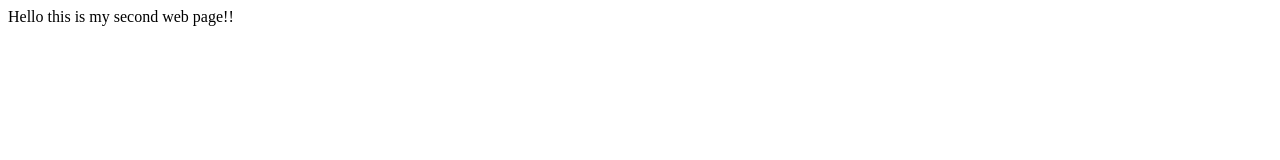
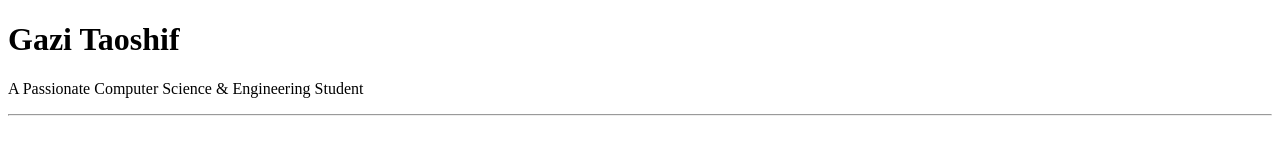
Before and after one commit to Taoshif1/portfolio-html, a plain HTML site: page index.html in a window 1280 px wide. Drawn offline with Linux system fonts and the light colour scheme.

Commit message:
intro added

```diff
--- a/index.html
+++ b/index.html
@@ -1,9 +1,21 @@
-<html>
-    <head>
-        <title>Portfolio</title>
-    </head>
+<!DOCTYPE html>
+<html lang="en">
+<head>
+    <meta charset="UTF-8">
+    <meta name="viewport" content="width=device-width, initial-scale=1.0">
+    <title>My Portfolio</title>
+</head>
+<body>
+    <!--Section: intro-->
+    <header>
+        <h1>Gazi Taoshif</h1>
+        <p>A Passionate Computer Science & Engineering Student </p> <hr>
+    </header>
 
-    <body>
-        Hello this is my second web page!!
-    </body>
+
+    <!--Section: about me-->
+
+    <!--Section: Skills-->
+
+</body>
 </html>
```
